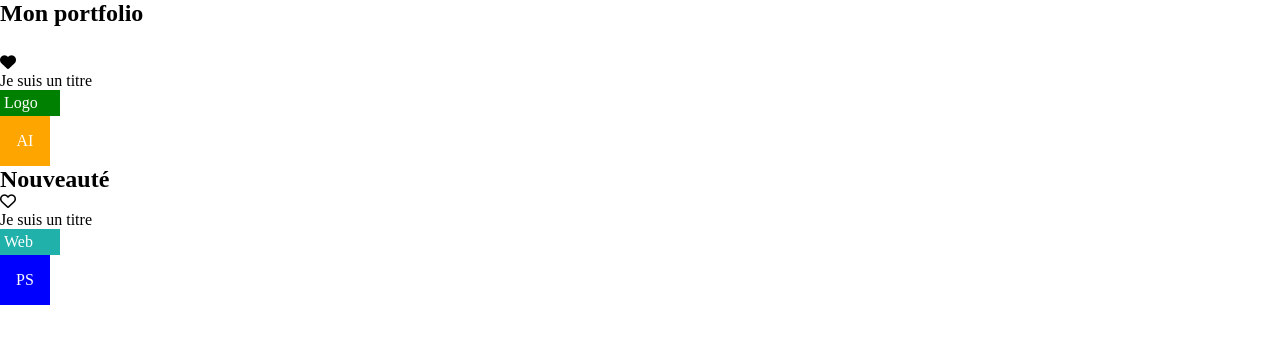
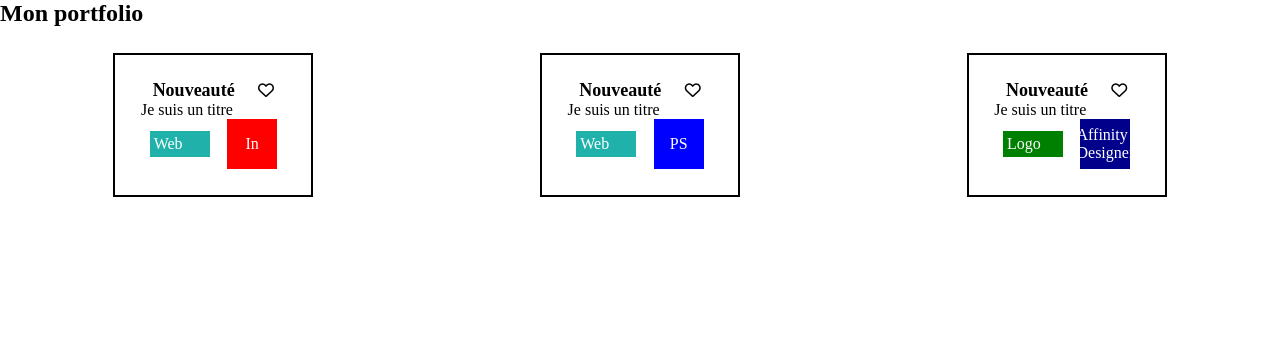
Before and after one commit to CarolhDesign/portfolio, a plain HTML site: page index.html in a window 1280 px wide. Drawn offline with Linux system fonts and the light colour scheme.

Commit message:
début du design CSS

```diff
--- a/article.json
+++ b/article.json
@@ -2,10 +2,10 @@
     {
         "id": 0,
         "title":"Je suis un titre",
-        "type":"Logo",
-        "isLiked":"true",
-        "isNew": "false",
-        "logiciel": "AI",
+        "type":"Web",
+        "isLiked":"false",
+        "isNew": "true",
+        "logiciel": "In",
         "image":"dd"
         },
         {
@@ -16,5 +16,14 @@
             "isNew": "true",
             "logiciel":"PS",
             "image":"dd"
-            }
+            },
+            {
+                "id": 2,
+                "title":"Je suis un titre",
+                "type":"Logo",
+                "isLiked":"false",
+                "isNew": "true",
+                "logiciel":"Affinity Designer",
+                "image":"dd"
+                }
 ]
--- a/main.scss
+++ b/main.scss
@@ -4,12 +4,36 @@
     box-sizing: border-box;
 }
 
+.folio {
+    display: flex;
+    flex-direction: row;
+    justify-content: space-around;
+    align-items: center;
+    list-style-type: none;
+}
+
+.portfolio-item{
+    margin-top:2%;
+    border: 2px solid black;
+    width: 200px;
+    padding:2%;
+}
+
+#header{
+    display: flex;
+    flex-direction: row;
+    justify-content: space-around;
+    align-items: center;
+}
 .featured{
     background-color: red;
     color:white;
     padding:2%;
 }
 
+.blocNew{
+    font-size:12px;
+}
 .hidden{
     visibility: hidden;
 }
@@ -75,3 +99,10 @@
 .web{
     background-color: lightseagreen;
 }
+
+.portfolio-footer{
+    display: flex;
+    flex-direction: row;
+    justify-content: space-around;
+    align-items: center;
+}
```
Also changed, not shown: main.css, 2 other files.
